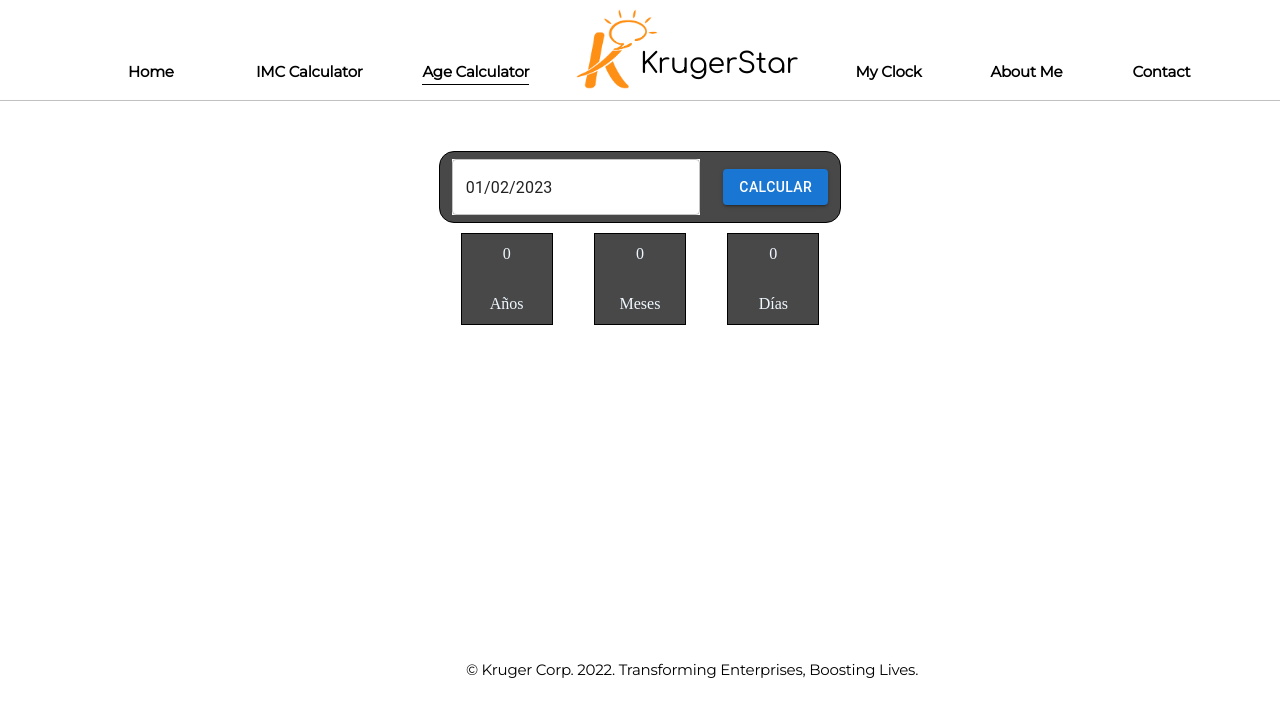
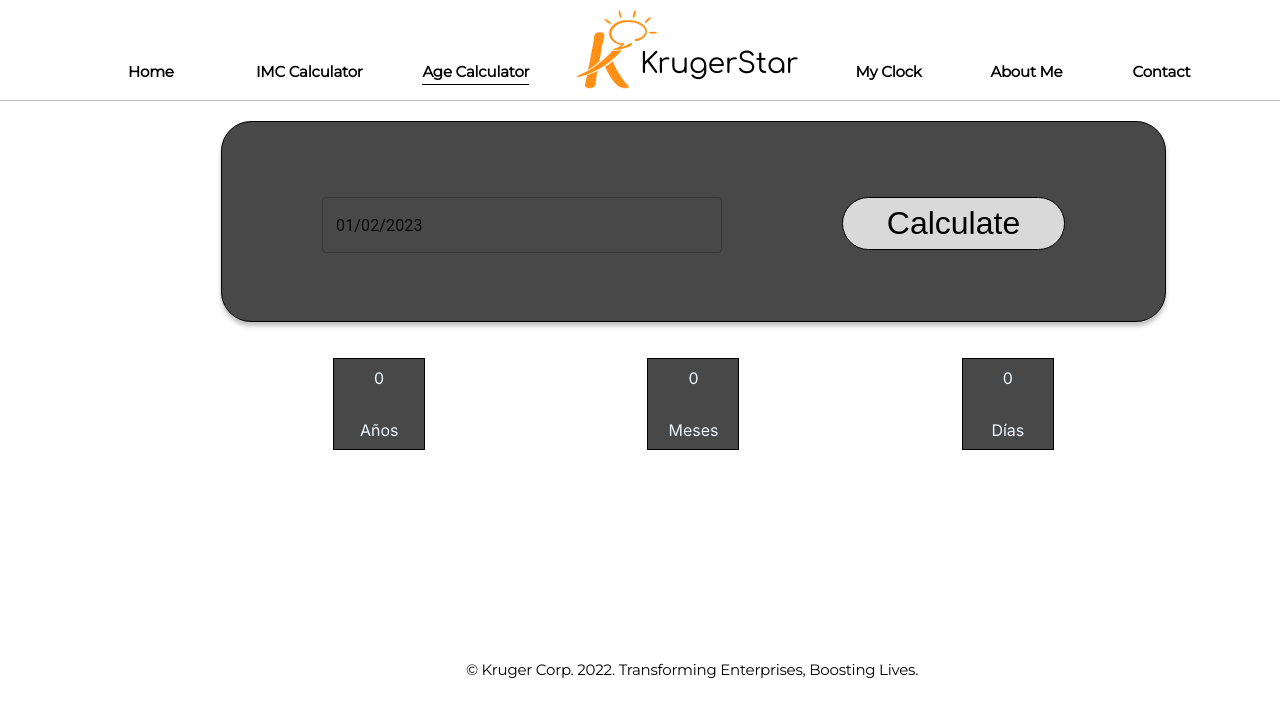
Before and after one commit to jeici21/playground-kruger, a React (Create React App) app in the folder playground/: page /age in a window 1280 px wide. Shown: the top 716 px of the page. Built offline with nearby package versions, Linux system fonts and the light colour scheme; the HTML template or start-up script is replaced by a standard one.

Commit message:
Calculadora de edad terminada.

```diff
--- a/playground/src/App.scss
+++ b/playground/src/App.scss
@@ -1,4 +1,5 @@
 $montserrat: Montserrat-Regular;
+$inter: Inter-Regular;
 
 .nav-container {
   border-bottom: 1px solid silver;
@@ -167,7 +168,7 @@ footer {
     font-weight: 400;
     font-size: 20px;
     line-height: 24px;
-    font-family: Inter-Regular;
+    font-family: $inter;
   }
 
   .peso {
@@ -194,15 +195,47 @@ footer {
 }
 
 .card-container {
-  display: flex;
-  flex-direction: column;
-  justify-content: center;
-  align-items: center;
-  margin-top: 50px;
+  position: absolute;
+  width: 943px;
+  height: 199px;
+  left: 221px;
+  margin-top: 20px;
+  background: #494848;
+  border: 1px solid #000000;
+  box-shadow: 0px 4px 4px rgba(0, 0, 0, 0.25);
+  border-radius: 30px;
+  font-family: $inter;
+
+  .fecha {
+    position: absolute;
+    width: 400px;
+    height: 56px;
+    left: 100px;
+    top: 75px;
+    font-style: normal;
+    font-weight: 400;
+    font-size: 32px;
+    line-height: 39px;
+  }
+
+  .calculate {
+    position: absolute;
+    width: 223px;
+    height: 53px;
+    right: 100px;
+    top: 75px;
+    background: #D9D9D9;
+    border: 1px solid #000000;
+    border-radius: 40px;
+    font-weight: 400;
+    font-size: 32px;
+    line-height: 39px;
+  }
 
   .card-footer {
     display: flex;
-    width: 400px;
+    width: 943px;
+    margin-top: 25%;
     justify-content: space-around;
   }
 
@@ -218,16 +251,4 @@ footer {
     justify-content: center;
     align-items: center;
   }
-
-  .card-body {
-    display: flex;
-    justify-content: space-around;
-    align-items: center;
-    height: 70px;
-    width: 400px;
-    border: solid 1px black;
-    border-radius: 15px;
-    margin-bottom: 10px;
-    background-color: #484848;
-  }
 }
--- a/playground/src/components/Age.jsx
+++ b/playground/src/components/Age.jsx
@@ -1,5 +1,5 @@
 import { useState } from "react";
-import { Button, TextField } from "@mui/material";
+import { TextField } from "@mui/material";
 import { LocalizationProvider, DatePicker } from '@mui/x-date-pickers';
 import { AdapterDayjs } from "@mui/x-date-pickers/AdapterDayjs";
 
@@ -33,18 +33,18 @@ const Age = () => {
         <div className="card-container">
             <div className="card-body">
                 <LocalizationProvider dateAdapter={AdapterDayjs}>
-                    <DatePicker
+                    <DatePicker className="fecha"
                         value={value}
                         onChange={(newValue) => {
                             setValue(newValue.$d);
                             getEdad(newValue.$d);
                         }}
-                        renderInput={(params) => <TextField sx={{ backgroundColor: 'white' }} {...params} />}
+                        renderInput={(params) => <TextField sx={{ backgroundColor: 'transparent' }} {...params} />}
                     />
                 </LocalizationProvider>
-                <Button color="primary" variant="contained">
-                    Calcular
-                </Button>
+                <button className="calculate">
+                    Calculate
+                </button>
             </div>
             <div className="card-footer">
                 <div className="card-item">
```
